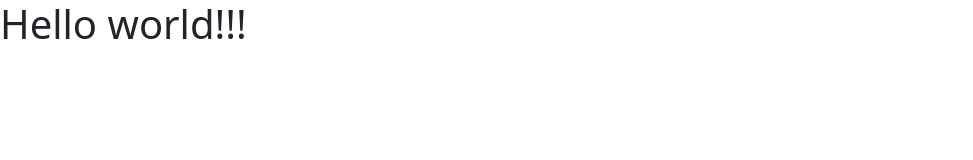
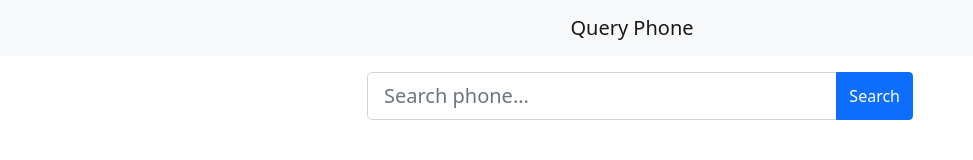
Before and after one commit to sakib412/pHero-assignment-6, a plain HTML site: page index.html in a window 1280 px wide. Shown: the whole page, without its empty margins (0-973 px from the left). Drawn offline with Linux system fonts and the light colour scheme.

Commit message:
[ADDED] Search Box

```diff
--- a/index.html
+++ b/index.html
@@ -10,8 +10,30 @@
 </head>
 
 <body>
+    <header>
+        <nav class="navbar navbar-light bg-light">
+            <div class="container d-flex justify-content-center align-items-center">
+                <a class="navbar-brand" href="/">Query Phone</a>
+            </div>
+        </nav>
+    </header>
+    <main>
+        <div class="container">
+            <!-- Search Box -->
+            <div class="row d-flex justify-content-center">
+                <div class="col-12 col-md-6">
+                    <div class="input-group my-3">
+                        <input type="text" class="form-control form-control-lg" placeholder="Search phone..."
+                            id="search-input">
+                        <button class="btn btn-primary" type="button" id="search-btn">Search</button>
+                    </div>
+                </div>
+            </div>
+            <!-- Search Box End-->
+            <!-- Search Result -->
 
-    <h1>Hello world!!!</h1>
+        </div>
+    </main>
 
 
     <script src="js/bootstrap.bundle.min.js"></script>
```
